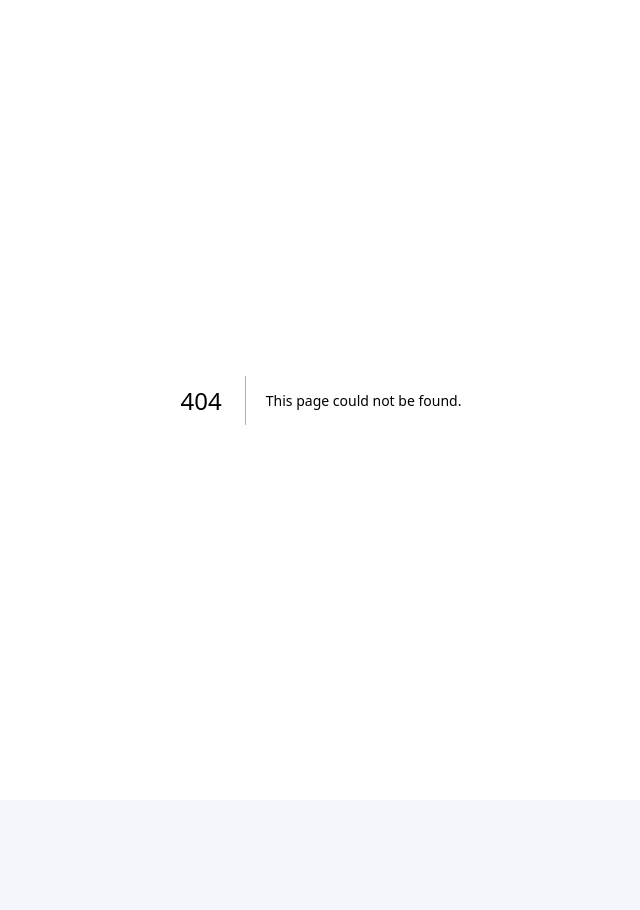
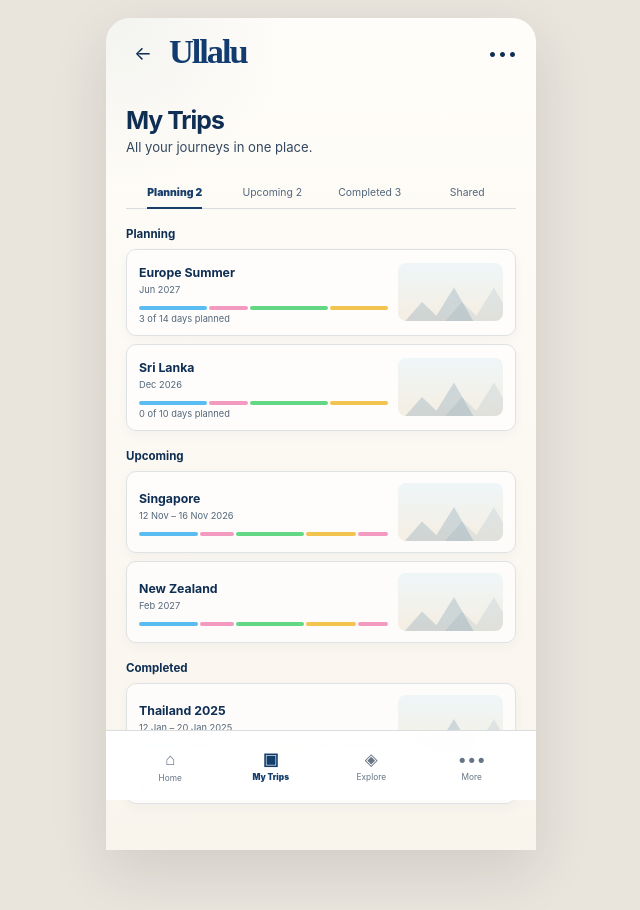
Before and after one commit to brijbh/ullalu, a Next.js app: page /trips in a window 1280 px wide. Before the commit this address had no page. Shown: the top 910 px of the page, without its empty margins (319-959 px from the left). Before the commit the page ends 800 px from the top, so only its background shows below. Built offline with nearby package versions, Linux system fonts and the light colour scheme.

Commit message:
feat: build my trips library screen

```diff
--- /dev/null
+++ b/app/trips/page.tsx
@@ -0,0 +1,84 @@
+import Link from "next/link";
+import styles from "../JourneyFlow.module.css";
+import { AppHeader, BottomNav, Signature, sampleSignature } from "../components/JourneyUI";
+
+const planning = [
+  ["Europe Summer", "Jun 2027", "3 of 14 days planned"],
+  ["Sri Lanka", "Dec 2026", "0 of 10 days planned"],
+] as const;
+
+const upcoming = [
+  ["Singapore", "12 Nov – 16 Nov 2026"],
+  ["New Zealand", "Feb 2027"],
+] as const;
+
+export default function TripsPage() {
+  return (
+    <main className={styles.screen}>
+      <section className={styles.phonePage}>
+        <div className={styles.content}>
+          <AppHeader backHref="/" menu />
+
+          <div className={styles.titleBlock}>
+            <h1>My Trips</h1>
+            <p>All your journeys in one place.</p>
+          </div>
+
+          <div className={styles.tabs}>
+            <span className={`${styles.tab} ${styles.tabActive}`}>Planning 2</span>
+            <span className={styles.tab}>Upcoming 2</span>
+            <span className={styles.tab}>Completed 3</span>
+            <span className={styles.tab}>Shared</span>
+          </div>
+
+          <section className={styles.tripListSection}>
+            <h2>Planning</h2>
+            {planning.map(([name, date, progress]) => (
+              <article className={styles.libraryCard} key={name}>
+                <div>
+                  <strong>{name}</strong>
+                  <span>{date}</span>
+                  <Signature segments={sampleSignature.slice(0, 4)} />
+                  <span>{progress}</span>
+                </div>
+                <div className={styles.miniArt} aria-hidden="true" />
+              </article>
+            ))}
+          </section>
+
+          <section className={styles.tripListSection}>
+            <h2>Upcoming</h2>
+            {upcoming.map(([name, date]) => (
+              <article className={styles.libraryCard} key={name}>
+                <div>
+                  <strong>{name}</strong>
+                  <span>{date}</span>
+                  <Signature segments={sampleSignature.slice(0, 5)} />
+                </div>
+                <div className={styles.miniArt} aria-hidden="true" />
+              </article>
+            ))}
+          </section>
+
+          <section className={styles.tripListSection}>
+            <h2>Completed</h2>
+            <Link href="/trip/thailand-2025" className={styles.libraryCard} style={{ textDecoration: "none", color: "inherit" }}>
+              <div>
+                <strong>Thailand 2025</strong>
+                <span>12 Jan – 20 Jan 2025</span>
+                <Signature segments={sampleSignature} />
+              </div>
+              <div className={styles.miniArt} aria-hidden="true" />
+              <div className={styles.completedActions}>
+                <span>◉ 3 questions</span>
+                <span>↗ Share</span>
+                <span>⧉ Reuse</span>
+              </div>
+            </Link>
+          </section>
+        </div>
+        <BottomNav active="trips" />
+      </section>
+    </main>
+  );
+}
```
